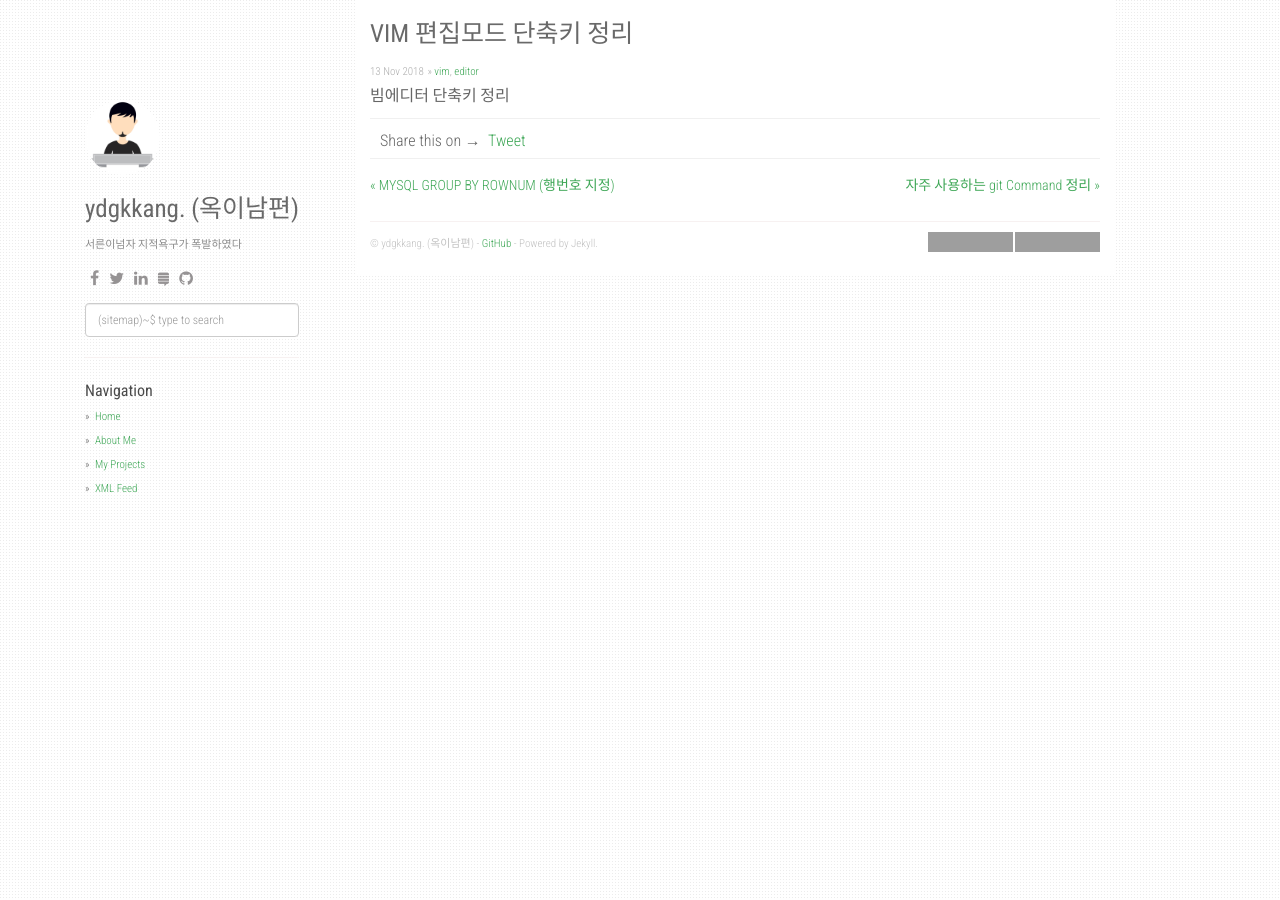
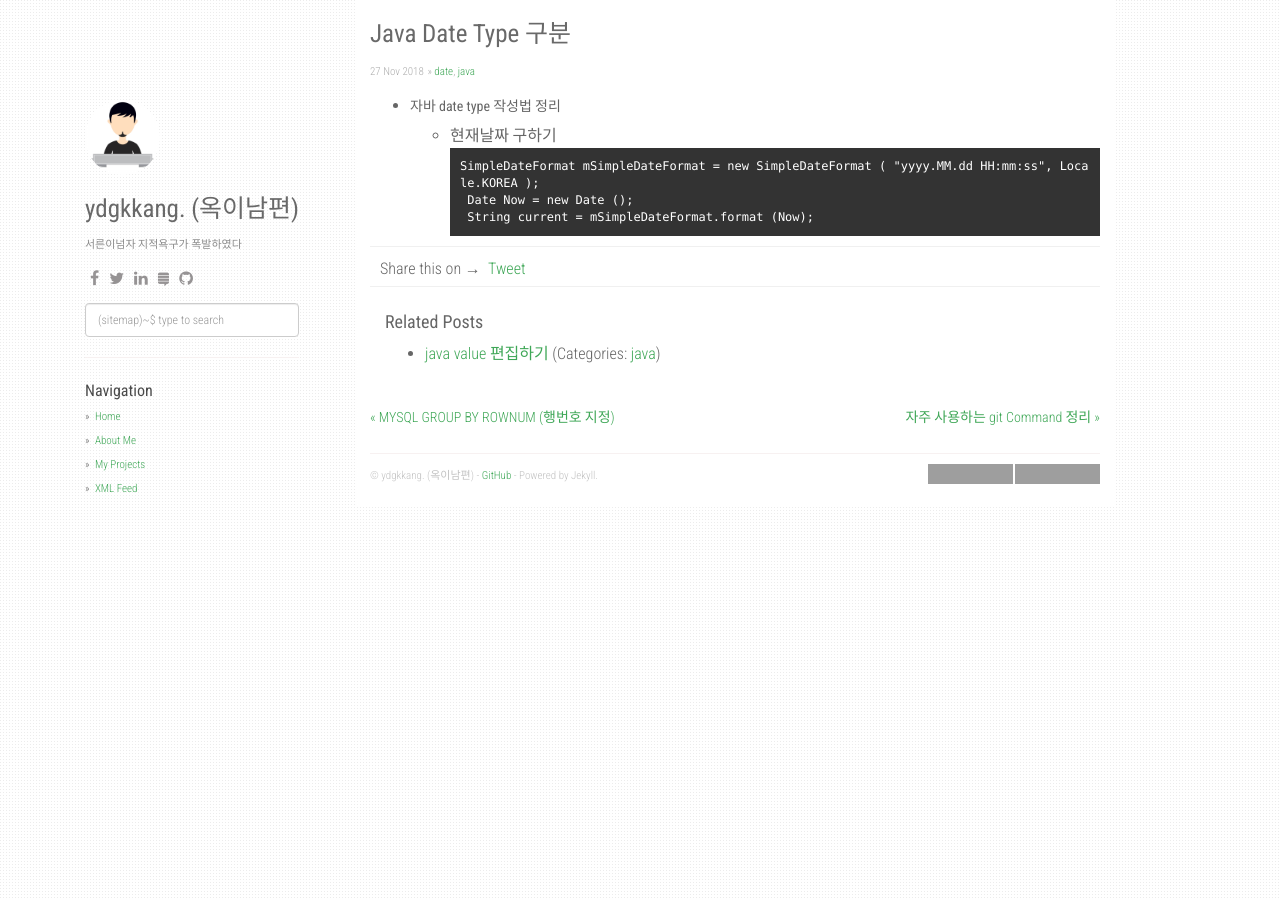
Before and after one commit to ydgkkang/ydgkkang.github.io, a Jekyll site: the page built from _posts/2016-05-21-vim-editor-command.md, in a window 1280 px wide. Built offline with Jekyll 4.4.1, drawn with Linux system fonts in a browser that asks for light colours; nearby versions of some CDN libraries; comment, search, counter and statistics services are not loaded; grey boxes are pictures that could not be loaded.

Commit message:
Update 2016-05-21-vim-editor-command.md

````diff
--- a/_posts/2016-05-21-vim-editor-command.md
+++ b/_posts/2016-05-21-vim-editor-command.md
@@ -1,7 +1,15 @@
 ---
 layout: post
-title:  "VIM 편집모드 단축키 정리"
-date:   2018-11-13 17:32:04 +0700
-categories: [vim, editor]
+title:  "Java Date Type 구분"
+date:   2018-11-27 11:32:04 +0700
+categories: [date, java]
 ---
-빔에디터 단축키 정리
+
+* ##### 자바 date type 작성법 정리
+
+  * 현재날짜 구하기
+    ```
+    SimpleDateFormat mSimpleDateFormat = new SimpleDateFormat ( "yyyy.MM.dd HH:mm:ss", Locale.KOREA );
+     Date Now = new Date ();
+     String current = mSimpleDateFormat.format (Now);
+    ```
````
